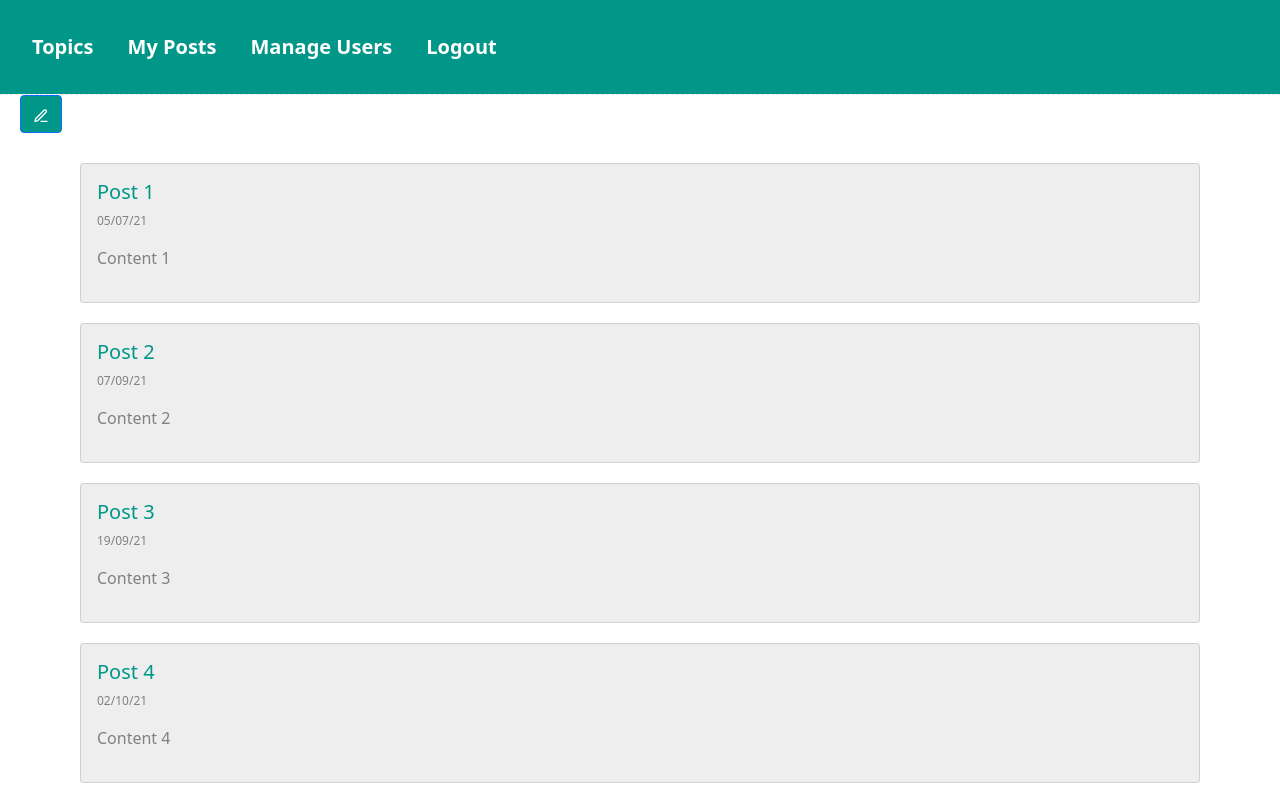
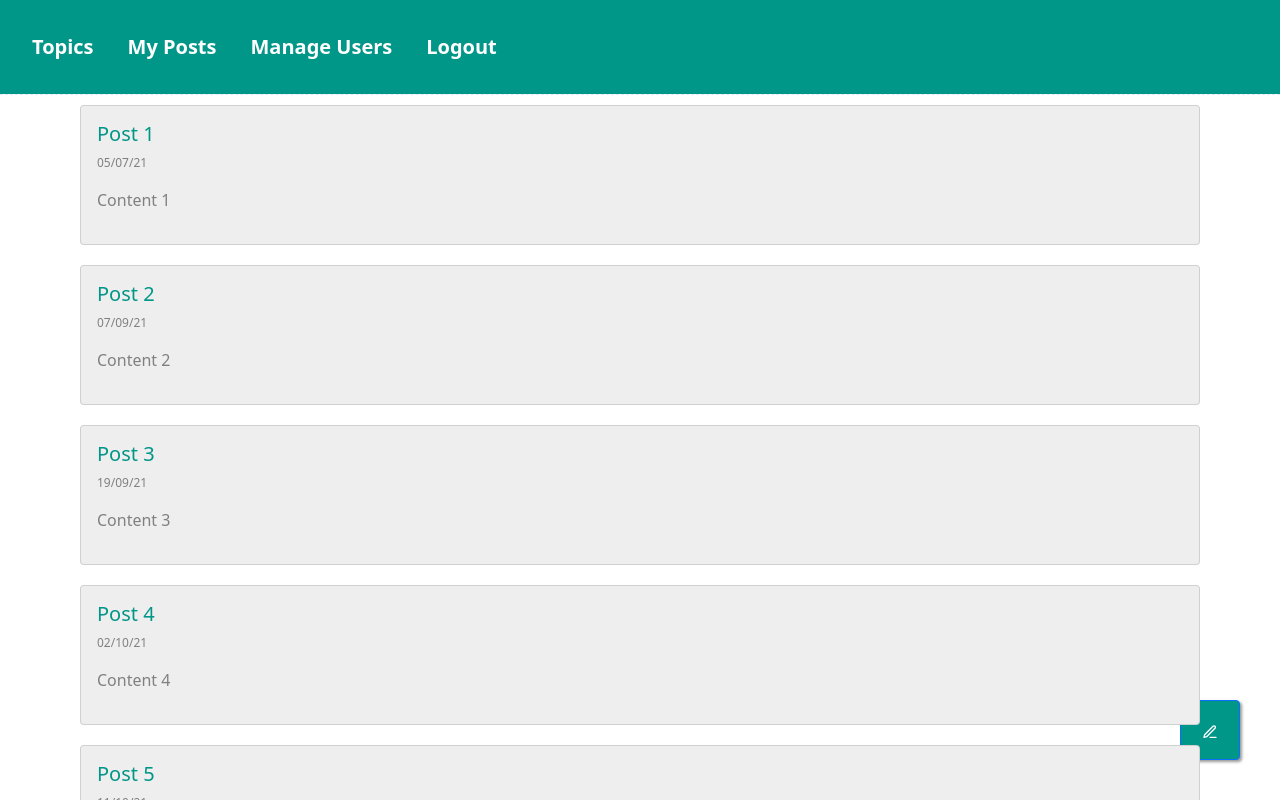
Before and after one commit to ClaraChelala/projet, a React (Create React App) app: page /Posts in a window 1280 px wide. Shown: the top 800 px of the page. Built offline with nearby package versions, Linux system fonts and the light colour scheme; sample sign-in values are in the browser's storage.

Commit message:
Add files via upload

```diff
--- a/src/App.css
+++ b/src/App.css
@@ -279,9 +279,23 @@ li {
     margin: 0 auto;
     max-width: 320px;
   }
-  .newPostBtn{
-    margin: 20px;
-  }
+
+  .newPost{
+    position:fixed;
+    width:60px;
+    height:60px;
+    bottom:40px;
+    right:40px;
+    background-color:#0C9;
+    color:#FFF;
+    border-radius:50%;
+    text-align:center;
+    box-shadow: 2px 2px 3px #999;
+
+}
+.newPostBtn{
+  margin: 20px;
+}
   .newPost{
     background-color: #009688 !important;
   }
```
